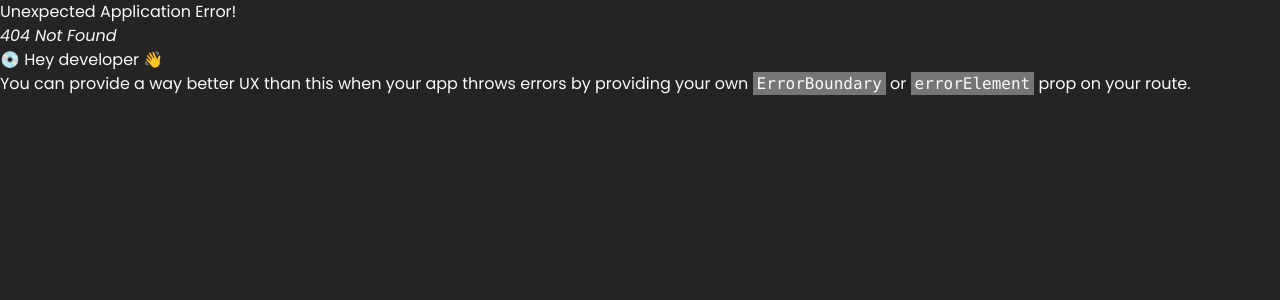
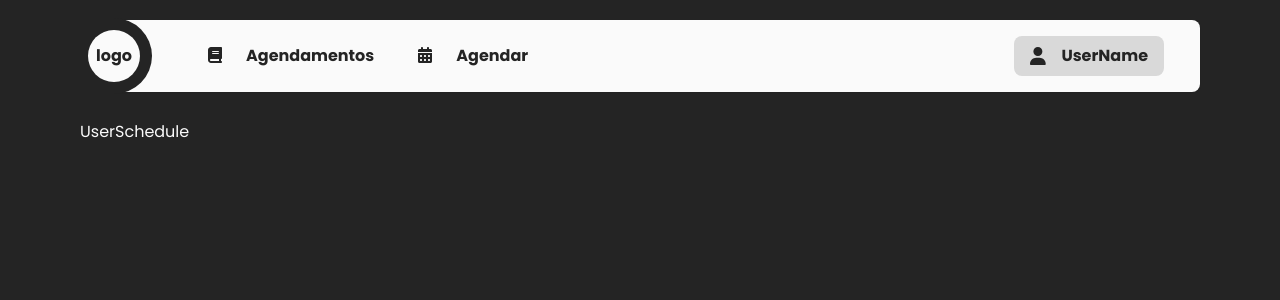
Before and after one commit to Pedro-R1beiro/sistema_barbearia, a React (Vite) app in the folder client/: page /to-schedule in a window 1280 px wide. Before the commit this address had no page. Shown: the top 300 px of the page. Built offline with nearby package versions, Linux system fonts and the light colour scheme.

Commit message:
feat: design and links in user header

```diff
--- a/client/src/components/NavLink.tsx
+++ b/client/src/components/NavLink.tsx
@@ -13,12 +13,18 @@ type NavLinkProps = NavLinkInterface;
 
 export function NavLink({ link, text, icon, type }: NavLinkProps) {
   return type === "reactLink" ? (
-    <Link to={link} className="space-x-2">
+    <Link
+      to={link}
+      className="hover:bg-muted-foreground/50 w-full space-x-2 rounded-md p-2 whitespace-nowrap duration-200"
+    >
       <FontAwesomeIcon icon={icon} />
-      {text}
+      <span>{text}</span>
     </Link>
   ) : (
-    <a href={link} className="space-x-2">
+    <a
+      href={link}
+      className="hover:bg-muted-foreground/50 w-full space-x-6 rounded-md p-2 whitespace-nowrap duration-200"
+    >
       <FontAwesomeIcon icon={icon} />
       <span>{text}</span>
     </a>
--- a/client/src/components/NavLinks.tsx
+++ b/client/src/components/NavLinks.tsx
@@ -19,7 +19,7 @@ export function NavLinks({ navLinks }: NavLinksProps) {
     <>
       <ul className="hidden gap-7 py-3 font-bold md:flex">
         {navLinks.map((link) => (
-          <li key={link.text}>
+          <li key={link.text} className="w-full">
             <NavLink
               key={link.link}
               link={link.link}
@@ -32,7 +32,7 @@ export function NavLinks({ navLinks }: NavLinksProps) {
       </ul>
 
       <DropdownMenu>
-        <DropdownMenuTrigger className="w-5 md:hidden">
+        <DropdownMenuTrigger className="w-8 md:hidden">
           <FontAwesomeIcon icon={faEllipsisVertical} size="2x" />
           <span className="sr-only">Abrir Menu de Navegação</span>
         </DropdownMenuTrigger>
@@ -40,7 +40,7 @@ export function NavLinks({ navLinks }: NavLinksProps) {
           <DropdownMenuLabel>Navegação</DropdownMenuLabel>
           <DropdownMenuSeparator />
           {navLinks.map((link) => (
-            <DropdownMenuItem key={link.link}>
+            <DropdownMenuItem key={link.link} className="w-full">
               <NavLink
                 link={link.link}
                 text={link.text}
--- a/client/src/index.css
+++ b/client/src/index.css
@@ -122,6 +122,7 @@
     font-family: "Poppins", sans-serif;
 
     max-width: 100vw;
+    min-width: 100vw;
     overflow-x: hidden;
 
     &::-webkit-scrollbar {
--- a/client/src/pages/_layouts/SaleLayout.tsx
+++ b/client/src/pages/_layouts/SaleLayout.tsx
@@ -1,5 +1,5 @@
 import { Header } from "@/components/Header";
-import { Link, Outlet, useNavigate } from "react-router";
+import { Outlet, useNavigate } from "react-router";
 import { Home } from "../Sale/components/Home";
 import {
   faBuilding,
@@ -38,7 +38,7 @@ export function SaleLayout() {
                 onClick={() => navigate("/register")}
                 className="dark:text-background dark:hover:bg-foreground py-5.5 font-bold md:px-6"
               >
-                <Link to="/register">Cadastrar</Link>
+                Cadastrar
               </Button>
             </div>
 
--- /dev/null
+++ b/client/src/pages/app/user/UserSchedule.tsx
@@ -0,0 +1,3 @@
+export function UserSchedule() {
+  return <div>UserSchedule</div>;
+}
--- a/client/src/router.tsx
+++ b/client/src/router.tsx
@@ -8,6 +8,7 @@ import { Register } from "./pages/auth/Register";
 import { UserLayout } from "./pages/_layouts/UserLayout";
 import { UserDashboard } from "./pages/app/user/UserDashboard";
 import { UserProfile } from "./pages/app/user/UserProfile";
+import { UserSchedule } from "./pages/app/user/UserSchedule";
 
 export const router = createBrowserRouter([
   {
@@ -31,6 +32,7 @@ export const router = createBrowserRouter([
     children: [
       { path: "/dashboard", element: <UserDashboard /> },
       { path: "/profile", element: <UserProfile /> },
+      { path: "/to-schedule", element: <UserSchedule /> },
     ],
   },
 ]);
```
